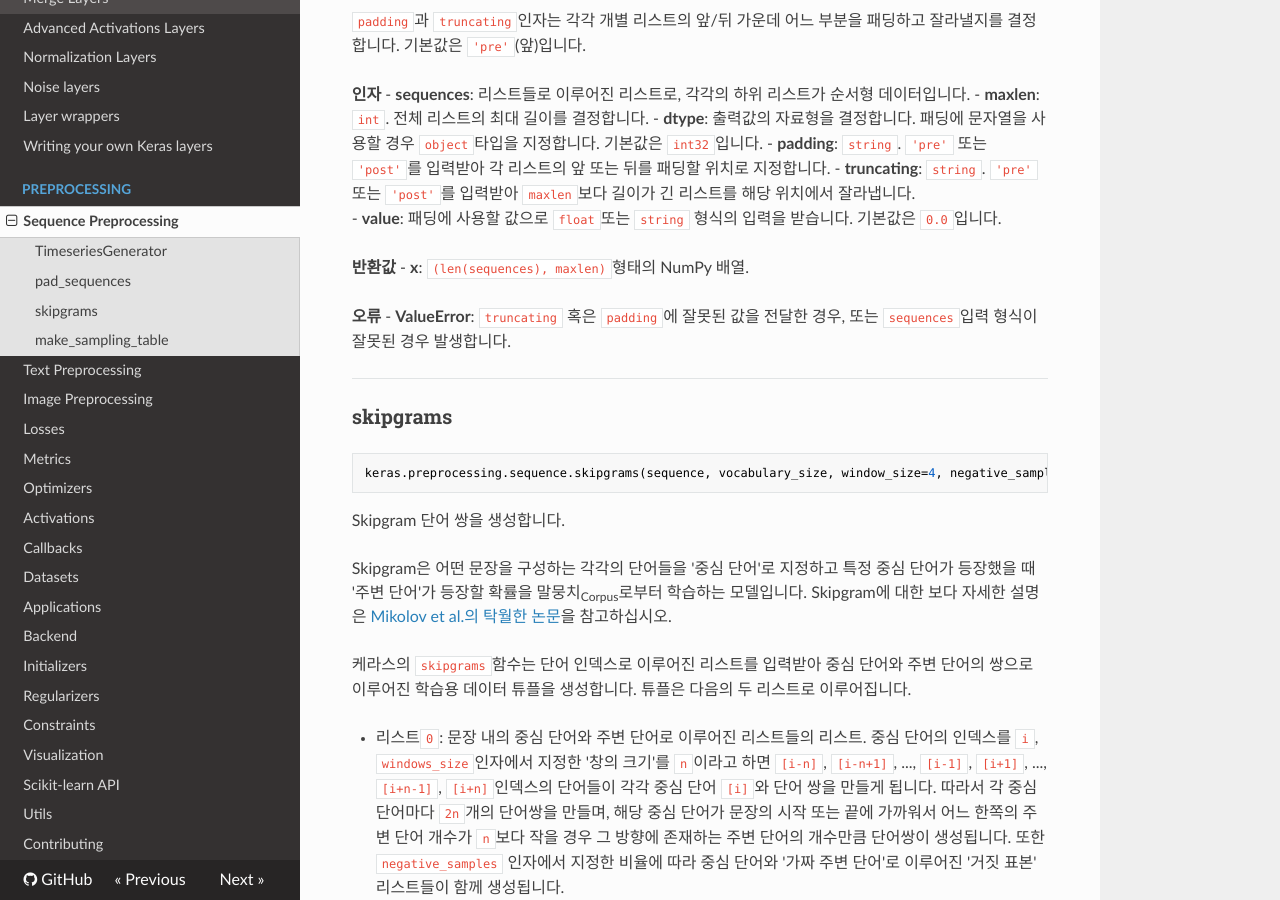
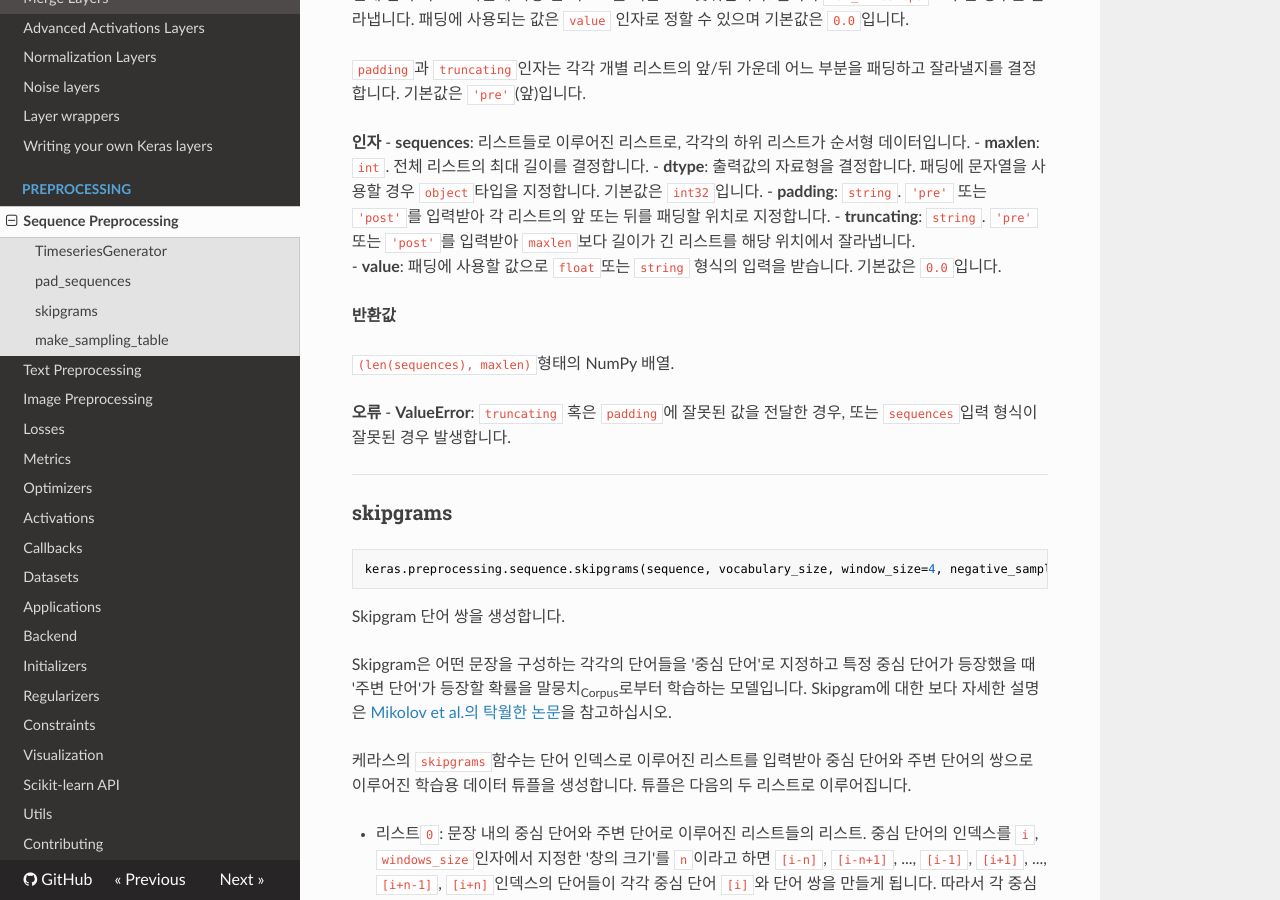
Before and after one commit to keras-team/keras-docs-ko, an MkDocs documentation site: the page built from sources/preprocessing/sequence.md, in a window 1280 px wide and 900 px high, scrolled down 1651 px. Built offline with MkDocs 1.6.1, drawn with Linux system fonts in a browser that asks for light colours; nearby versions of some CDN libraries.

```diff
--- a/sources/preprocessing/sequence.md
+++ b/sources/preprocessing/sequence.md
@@ -23,6 +23,7 @@ __인자__
 - __batch_size__: 하나의 배치 안에 포함될 표본의 개수입니다. 기본값은 `128`입니다.
 
 __반환값__
+
 [Sequence](/utils/#sequence) 인스턴스.
 
 __예시__
@@ -67,7 +68,8 @@ __인자__
 - __value__: 패딩에 사용할 값으로 `float`또는 `string` 형식의 입력을 받습니다. 기본값은 `0.0`입니다.
 
 __반환값__
-- __x__: `(len(sequences), maxlen)`형태의 NumPy 배열.
+
+`(len(sequences), maxlen)`형태의 NumPy 배열.
 
 __오류__
 - __ValueError__: `truncating` 혹은 `padding`에 잘못된 값을 전달한 경우, 또는 `sequences`입력 형식이 잘못된 경우 발생합니다.
@@ -97,6 +99,7 @@ __인자__
 - __seed__: 난수 생성에 사용할 시드입니다.
 
 __반환값__
+
 단어 인덱스의 쌍(리스트)으로 이루어진 리스트와 각 단어쌍의 참/거짓을 나타내는 레이블 리스트로 이루어진 튜플.
 
 __유의사항__
@@ -125,4 +128,5 @@ __인자__
 - __sampling_factor__: word2vec 공식에 사용할 표본 추출 인수. 기본값은 `1e-5`입니다.
 
 __반환값__
+
 `size`의 길이를 가진 1D 형태의 NumPy 배열로, `i`번째 값은 `i`번째로 빈번하게 나타나는 단어를 학습 표본으로 추출할 확률입니다.
```
